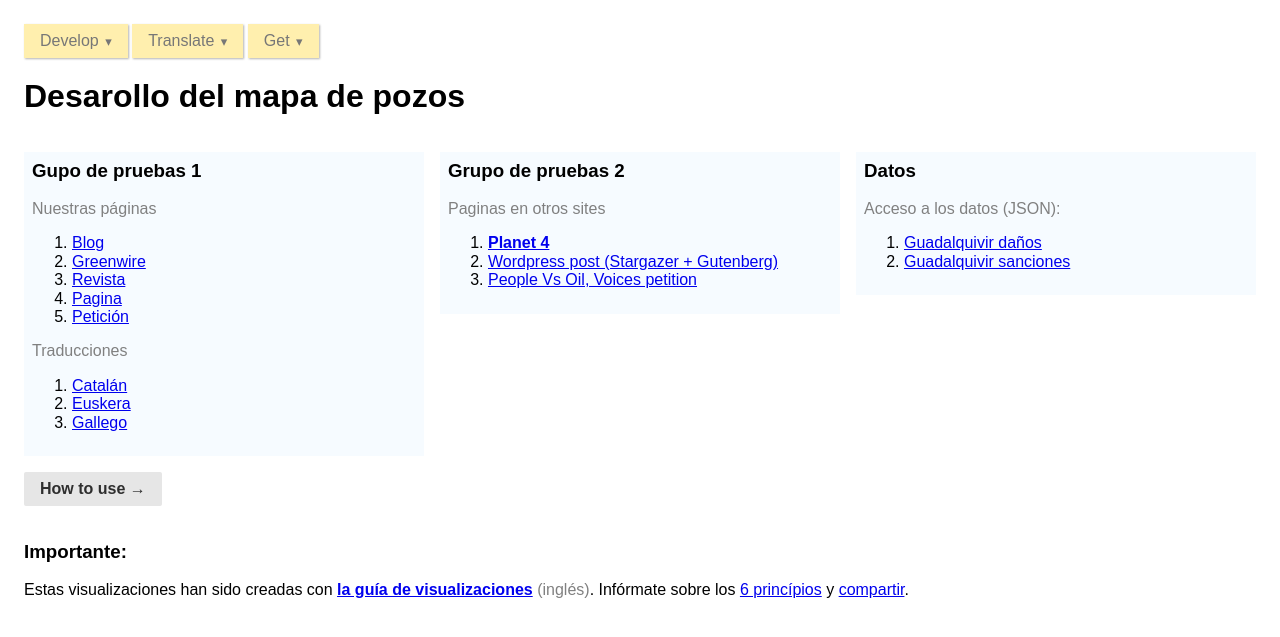
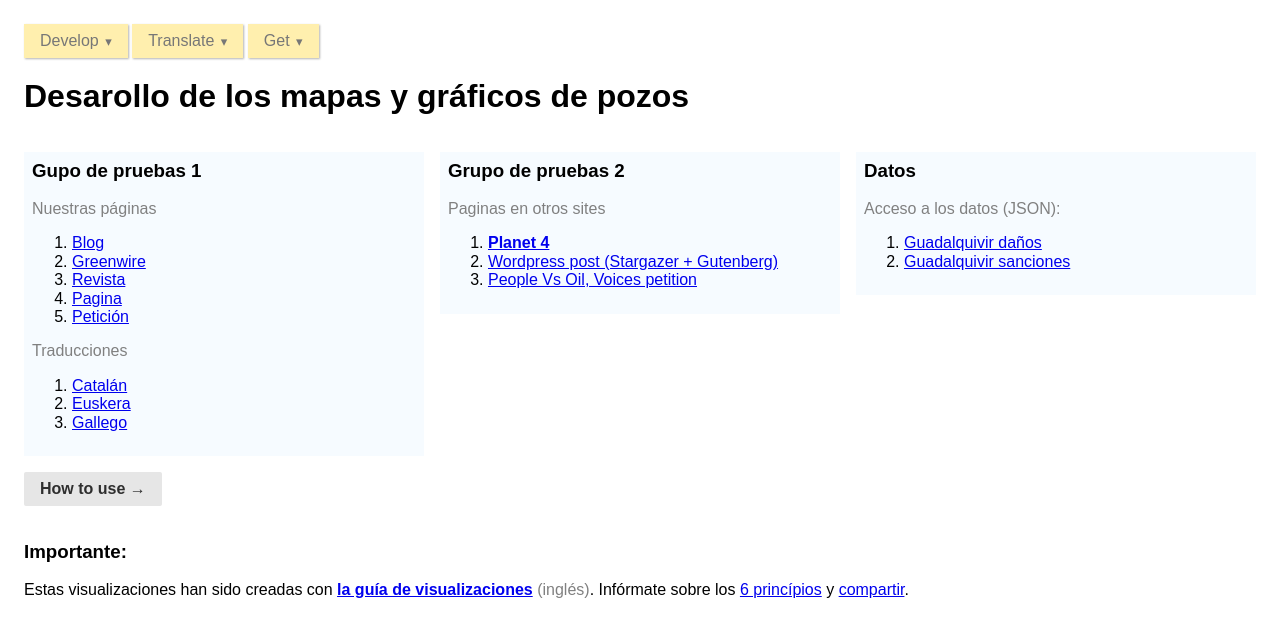
Before and after one commit to greenpeace/gpes-wells-map, a Jekyll site: the page built from index.html, in a window 1280 px wide. Shown: the top 637 px of the page. Built offline with Jekyll 4.4.1, drawn with Linux system fonts in a browser that asks for light colours; nearby versions of some CDN libraries.

Commit message:
Ajuste del titular

```diff
--- a/_config.yml
+++ b/_config.yml
@@ -1,7 +1,7 @@
 github_user: greenpeace
 github_repository: gpes-wells-map
 markdown: kramdown
-title: "Mapa de pozos"
-long_title: "Desarollo del mapa de pozos"
+title: "Mapas y gráficos de pozos"
+long_title: "Desarollo de los mapas y gráficos de pozos"
 lead: >
   <p></p>
```
